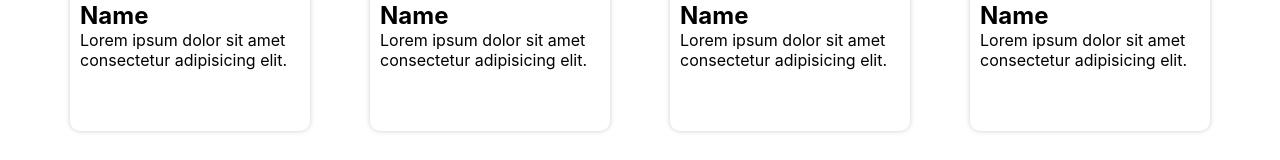
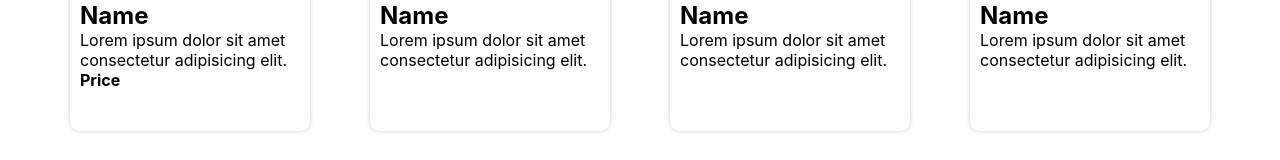
Before and after one commit to tilankamihingu/fast-food-frontend, a React (Create React App) app: page /products in a window 1280 px wide. Shown: the part 449-609 px from the top of the page. Built offline with nearby package versions, Linux system fonts and the light colour scheme.

Commit message:
product update

```diff
--- a/src/pages/Products/Products.jsx
+++ b/src/pages/Products/Products.jsx
@@ -12,6 +12,7 @@
                        <div className="card-details">
                            <h2>Name</h2>
                            <p>Lorem ipsum dolor sit amet consectetur adipisicing elit.</p>
+                           <h4>Price</h4>
                        </div>
                    </div>
                    <div className="product-card">
```
